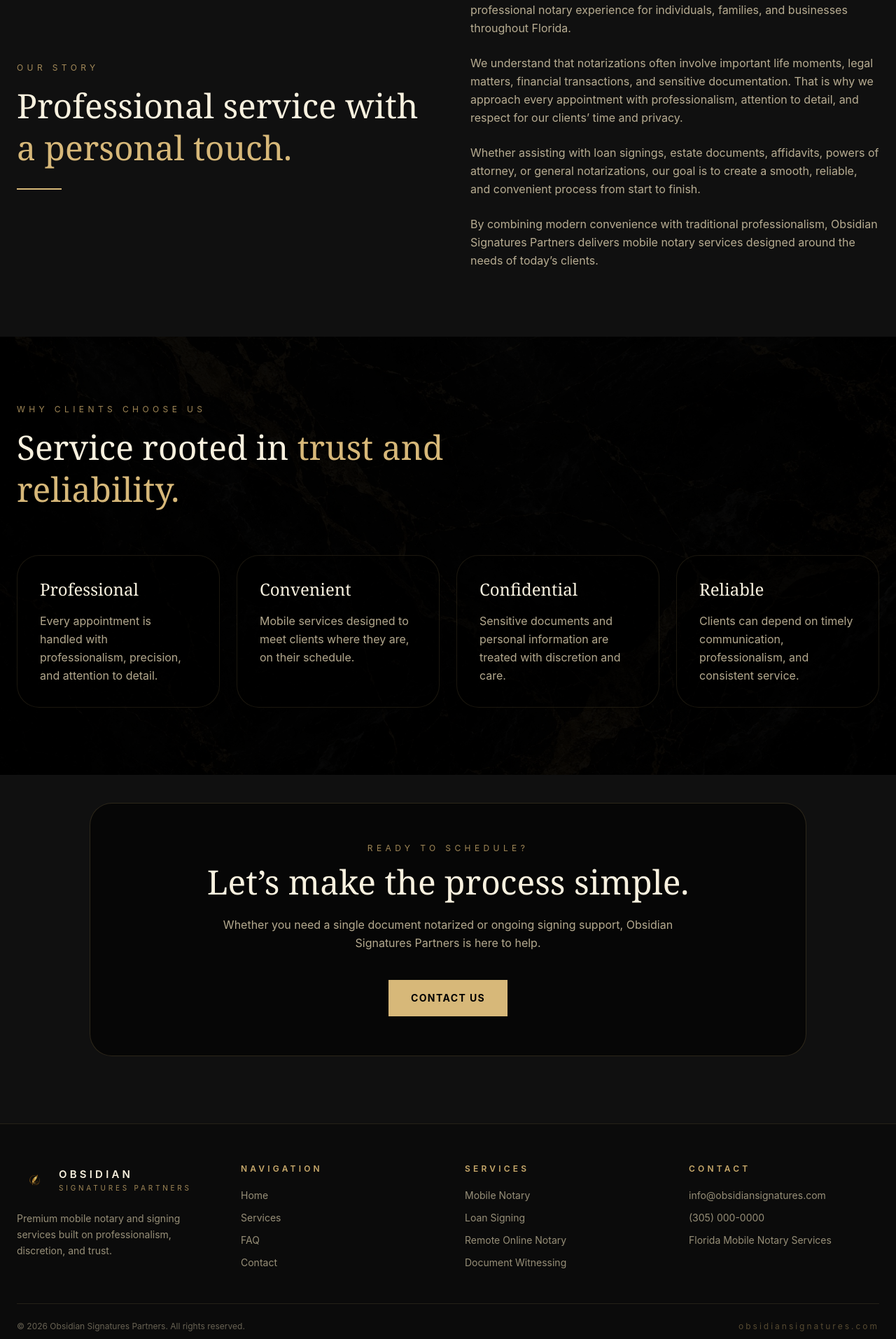
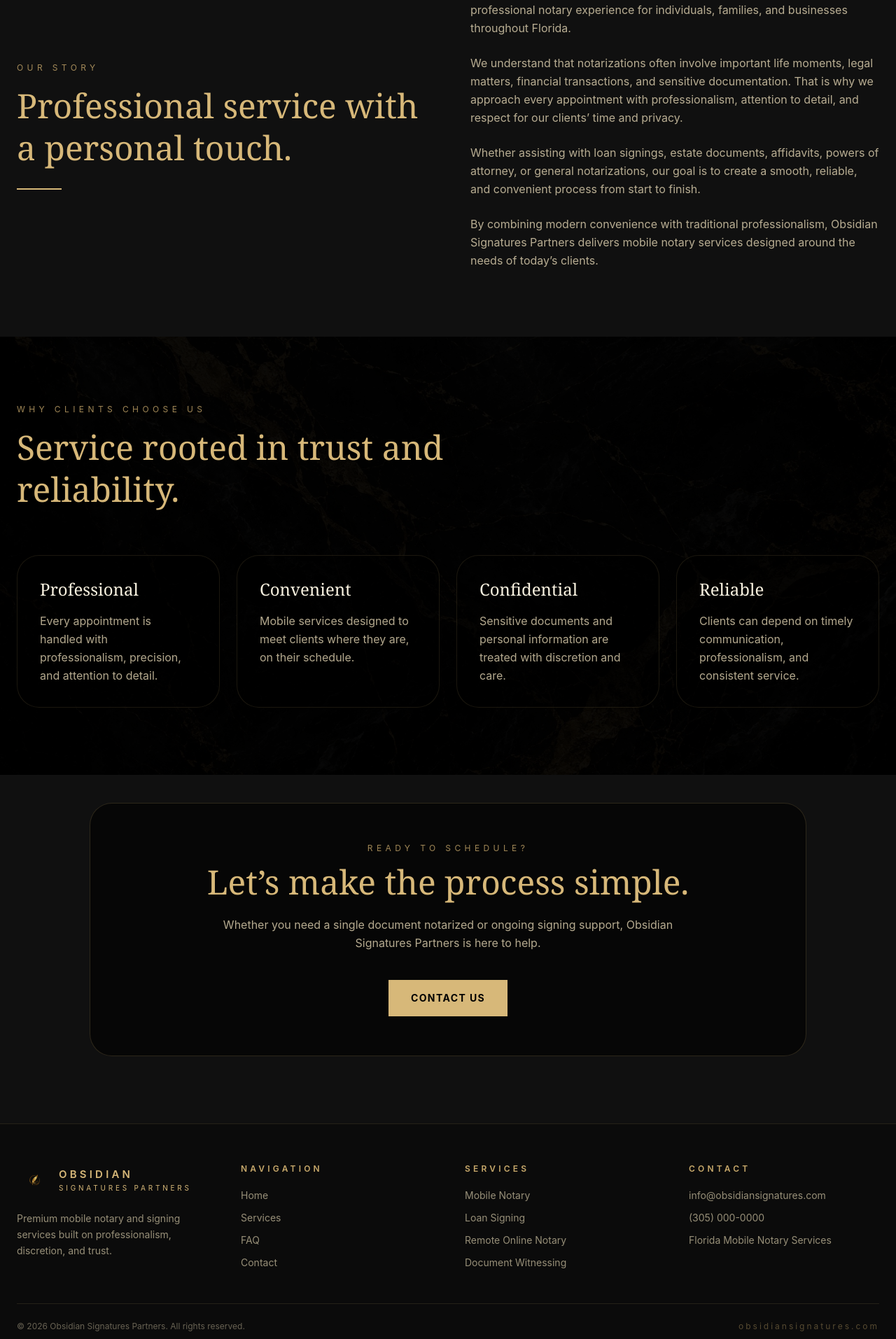
Before and after one commit to erniesmith82/obsidian-signatures, a SvelteKit app: page /about in a window 1280 px wide. Shown: the part 687-2600 px from the top of the page at 70% size. Built offline with nearby package versions, Linux system fonts and the light colour scheme.

Commit message:
Update FAQ and appointment policies

```diff
--- a/src/lib/components/Footer.svelte
+++ b/src/lib/components/Footer.svelte
@@ -10,11 +10,11 @@
 				/>
 
 				<div>
-					<h2 class="text-[15px] font-semibold tracking-[0.28em] text-[#f8f1df]">
+					<h2 class="text-[15px] font-semibold tracking-[0.28em] text-[#d7b879]">
 						OBSIDIAN
 					</h2>
 
-					<p class="text-[10px] tracking-[0.38em] text-[#c8a96bcc]">
+					<p class="text-[10px] tracking-[0.38em] text-[#d7b879]">
 						SIGNATURES PARTNERS
 					</p>
 				</div>
--- a/src/routes/+page.svelte
+++ b/src/routes/+page.svelte
@@ -86,7 +86,7 @@
 			class="relative z-10 mx-auto grid min-h-[calc(100vh-6rem)] max-w-7xl items-center gap-10 px-6 py-16 md:grid-cols-2 lg:px-8"
 		>
 			<div class="max-w-2xl">
-				<p class="mb-4 text-xs uppercase tracking-[0.45em] text-[#c8a96bcc]">
+				<p class="mb-4 text-xl uppercase tracking-[0.45em] text-[#c8a96bcc]">
 					Obsidian Signatures Partners
 				</p>
 
--- a/src/routes/about/+page.svelte
+++ b/src/routes/about/+page.svelte
@@ -51,13 +51,10 @@
 				About Obsidian Signatures Partners
 			</p>
 
-			<h1 class="max-w-5xl font-serif text-5xl leading-tight text-[#f8f1df] md:text-7xl">
+			<h1 class="max-w-5xl font-serif text-5xl leading-tight text-[#d7b879] md:text-7xl">
 				Built on Trust.
 				<br />
-
-				<span class="text-[#d7b879]">
-					Driven by Professionalism.
-				</span>
+				Driven by Professionalism.
 			</h1>
 
 			<div class="mt-7 h-0.5 w-16 bg-[#d7b879]"></div>
@@ -78,9 +75,8 @@
 					Our Story
 				</p>
 
-				<h2 class="font-serif text-4xl leading-tight text-[#f8f1df] md:text-5xl">
-					Professional service with
-					<span class="text-[#d7b879]">a personal touch.</span>
+				<h2 class="font-serif text-4xl leading-tight text-[#d7b879] md:text-5xl">
+					Professional service with a personal touch.
 				</h2>
 
 				<div class="mt-7 h-0.5 w-16 bg-[#d7b879]"></div>
@@ -129,9 +125,8 @@
 					Why Clients Choose Us
 				</p>
 
-				<h2 class="font-serif text-4xl leading-tight text-[#f8f1df] md:text-5xl">
-					Service rooted in
-					<span class="text-[#d7b879]">trust and reliability.</span>
+				<h2 class="font-serif text-4xl leading-tight text-[#d7b879] md:text-5xl">
+					Service rooted in trust and reliability.
 				</h2>
 			</div>
 
@@ -200,7 +195,7 @@
 				Ready to Schedule?
 			</p>
 
-			<h2 class="mb-6 font-serif text-4xl text-[#f8f1df] md:text-5xl">
+			<h2 class="mb-6 font-serif text-4xl text-[#d7b879] md:text-5xl">
 				Let’s make the process simple.
 			</h2>
 
--- a/src/routes/faq/+page.svelte
+++ b/src/routes/faq/+page.svelte
@@ -17,18 +17,18 @@
 		},
 		{
 			question: 'What do I need to bring to my appointment?',
-			answer:
-				'Please bring a valid, government-issued photo ID and the document that needs notarization. The document should be complete, but unsigned, unless you have been instructed otherwise.'
-		},
+	        answer:
+		        'Please bring a valid, government-issued photo ID and the document that needs notarization. The document should be complete, but unsigned, unless you have been instructed otherwise. For Florida refinance transactions, all spouses must be present at the signing, even if they are not listed on the loan, title, or mortgage documents.'
+        },
 		{
 			question: 'Can you notarize a document that has already been signed?',
 			answer:
-				'Some documents may require the signer to sign in front of the notary. Others may only require acknowledgment of a previous signature. If you are unsure, contact us before your appointment.'
+				'Generally, no. Most documents requiring notarization must be signed in front of the notary. Please do not sign your documents before your appointment unless you have been specifically instructed otherwise.'
 		},
 		{
 			question: 'Do you provide witnesses?',
 			answer:
-				'Witness availability may vary. If your document requires witnesses, please let us know when requesting your appointment so we can determine whether witness coordination is available.'
+				'Yes. We can provide a witness for an additional $30 fee. If your document requires witnesses, please let us know when scheduling your appointment so we can ensure the appropriate number of witnesses are available.'
 		},
 		{
 			question: 'What types of documents can you notarize?',
@@ -36,14 +36,14 @@
 				'Common documents include acknowledgments, jurats, affidavits, powers of attorney, loan documents, real estate documents, authorization forms, and other documents requiring notarization.'
 		},
 		{
-			question: 'Can you give legal advice or prepare documents?',
+			question: 'Can a notary provide legal advice?',
 			answer:
 				'No. A notary public cannot provide legal advice, explain legal rights, or prepare legal documents unless legally authorized to do so. Please consult an attorney for legal guidance.'
 		},
 		{
 			question: 'How does appointment approval work?',
 			answer:
-				'Submitting an appointment request does not automatically confirm the appointment. Requests are reviewed based on availability, service type, location, travel considerations, and scheduling needs.'
+				'Submitting an appointment request does not automatically confirm the appointment. Requests are reviewed based on availability, service type, location, travel considerations, and scheduling needs. Appointment requests are typically confirmed within 12 hours. Same-day and rush appointments may be available for an additional fee and are subject to availability.'
 		},
 		{
 			question: 'Do you offer remote online notarization?',
@@ -99,7 +99,7 @@
 				Frequently Asked Questions
 			</p>
 
-			<h1 class="mx-auto max-w-5xl font-serif text-5xl leading-tight text-[#f8f1df] md:text-7xl">
+			<h1 class="mx-auto max-w-5xl font-serif text-5xl leading-tight text-[#d7b879] md:text-7xl">
 				Answers Before
 				<br />
 
@@ -125,7 +125,7 @@
 					Before Your Appointment
 				</p>
 
-				<h2 class="font-serif text-4xl leading-tight text-[#f8f1df] md:text-5xl">
+				<h2 class="font-serif text-4xl leading-tight text-[#d7b879] md:text-5xl">
 					What Clients Usually Ask.
 				</h2>
 
--- a/src/routes/services/+page.svelte
+++ b/src/routes/services/+page.svelte
@@ -129,10 +129,10 @@
 				Obsidian Signatures Partners
 			</p>
 
-			<h1 class="max-w-4xl font-serif text-5xl leading-tight text-[#f8f1df] md:text-7xl">
+			<h1 class="max-w-4xl font-serif text-5xl leading-tight text-[#d7b879] md:text-7xl">
 				Notary Services
 				<br />
-				<span class="text-[#d7b879]">Handled With Precision.</span>
+				Handled With Precision.
 			</h1>
 
 			<div class="mt-7 h-0.5 w-16 bg-[#d7b879]"></div>
@@ -208,7 +208,7 @@
 						Book With Confidence
 					</p>
 
-					<h2 class="font-serif text-4xl text-[#f8f1df] md:text-5xl">
+					<h2 class="font-serif text-4xl text-[#d7b879] md:text-5xl">
 						Need a document signed?
 					</h2>
 				</div>
```
